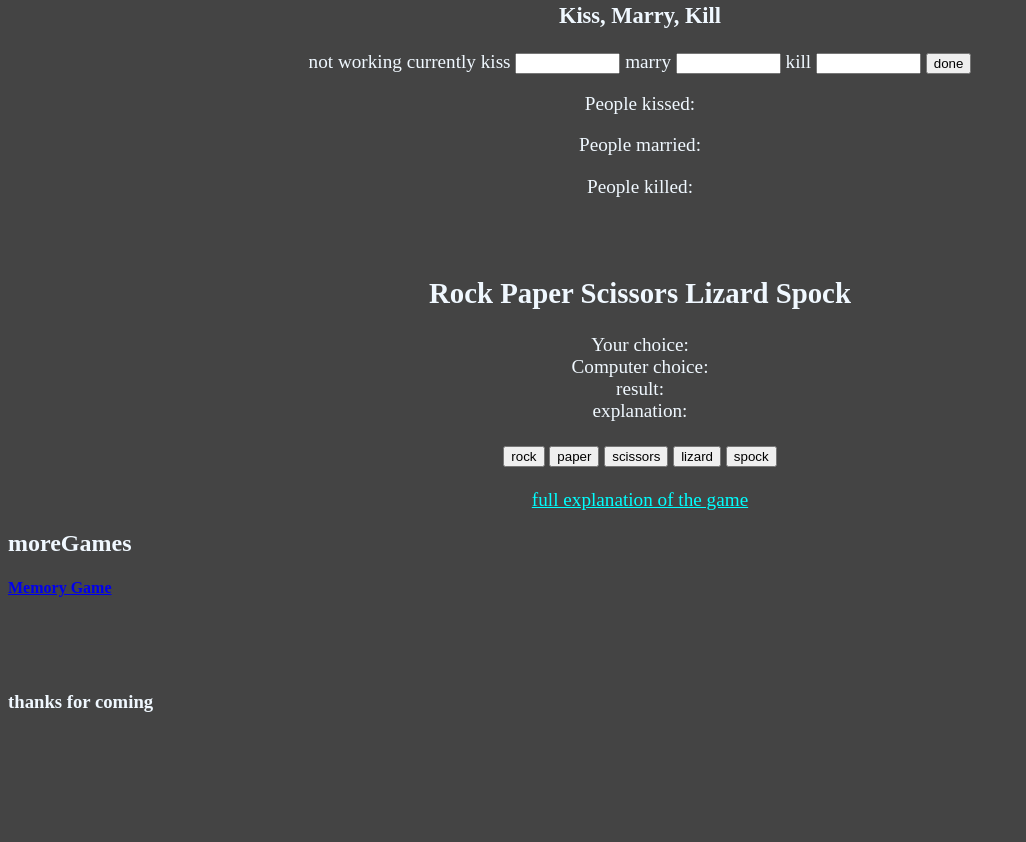
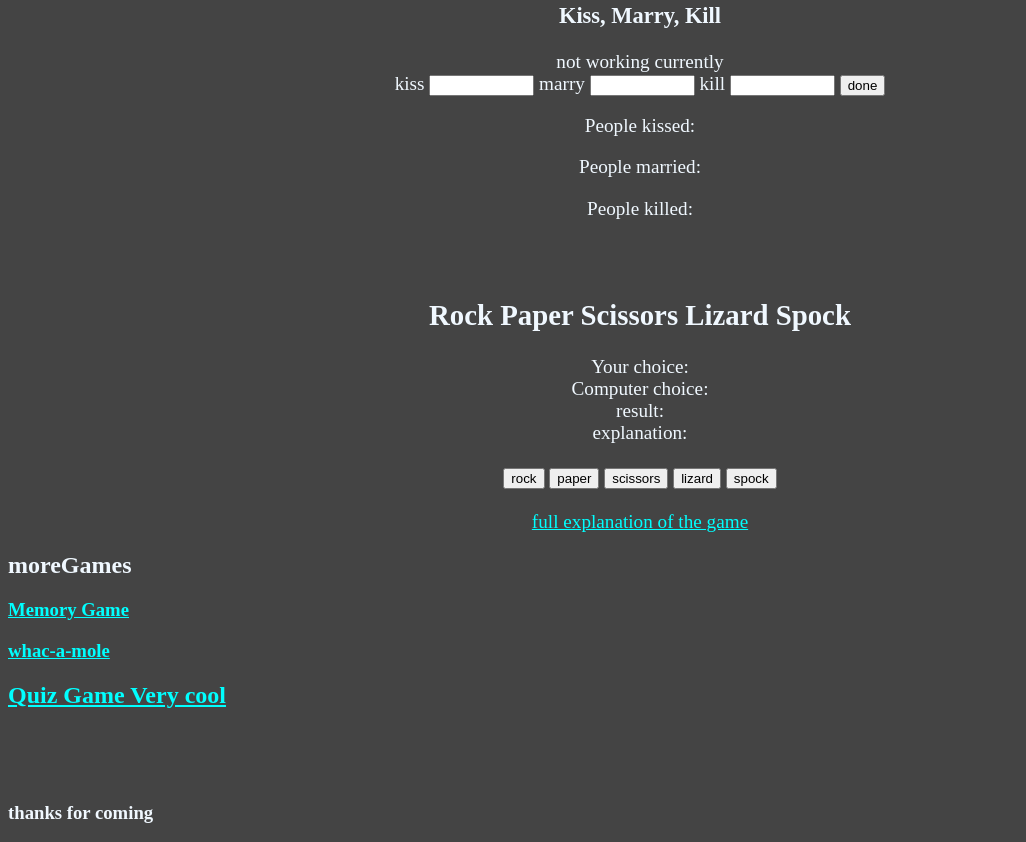
Before and after one commit to S-M-T09k/web_development, a plain HTML site: page other sites/games.html in a window 1280 px wide. Shown: the part 408-1250 px from the top of the page, without its empty margins (0-1026 px from the left). Before the commit the page ends 1139 px from the top, so only its background shows below. Drawn offline with Linux system fonts and the light colour scheme.

Commit message:
better front page and links to other sites

```diff
--- a/other sites/games.html
+++ b/other sites/games.html
@@ -43,6 +43,7 @@
     <div id="kiss, marry, kill" style="text-align: center; font-size: larger;">
         <h3>Kiss, Marry, Kill</h3>
         not working currently
+        <br>
         <label for="kiss">kiss</label>
         <input type="text" id="kiss" size="10">
         <label for="marry">marry</label>
@@ -80,12 +81,20 @@
         <button id="spock" class="RPSLS">spock</button>
         <br> <br> <a
             href="https://adams.osu.edu/sites/adams/files/imce/4-H/STEM_Camp/Rock%20Paper%20Scissors%20Lizard%20Spock.pdf"
-            target="_blank" style="color: aqua;">full explanation of the game</a>
+            target="_blank">full explanation of the game</a>
     </div>
 
     <div class="moreGames">
         <h2>moreGames</h2>
-        <h4><a href="games/memorygame/memory.html">Memory Game</a></h4>
+        <h3>
+            <a href="games/memorygame/memory.html">Memory Game</a>
+        </h3>
+        <h3>
+            <a href="games/whac-a-mole/whac-a-mole.html">whac-a-mole</a>
+        </h3>
+        <h2>
+            <a href="games/quiz game/quiz.html">Quiz Game Very cool</a>
+        </h2>
     </div>
 
 
--- a/other sites/lucktest.css
+++ b/other sites/lucktest.css
@@ -20,3 +20,7 @@
 #output{
     color: aquamarine;
 }
+
+a{
+    color: aqua;
+}
```
Also changed, not shown: index.html (+4 -1 lines), other sites/games/quiz game/quiz.html (+1 -1 lines).
